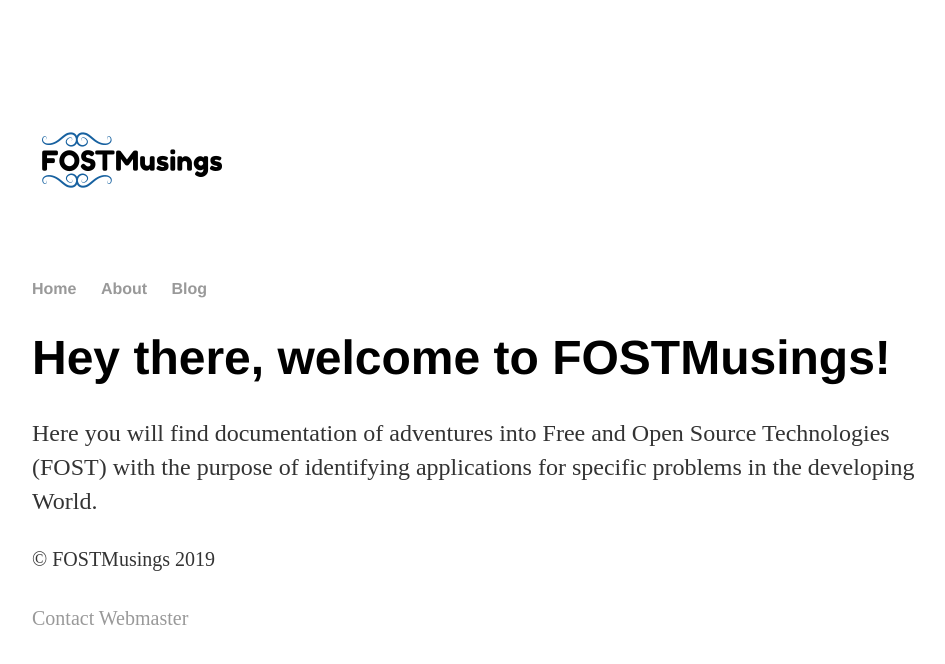
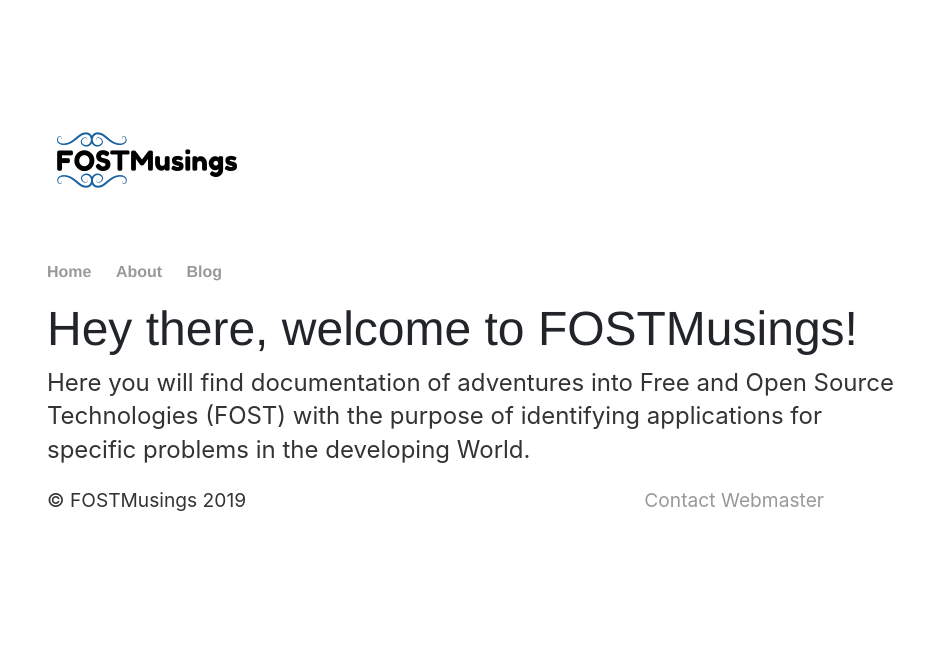
Before and after one commit to oferonmi/datafilik.github.io, a Jekyll site: the page built from index.html, in a window 1280 px wide. Shown: the top 664 px of the page, without its empty margins (160-1105 px from the left). Built offline with Jekyll 4.4.1, drawn with Linux system fonts in a browser that asks for light colours.

Commit message:
Update head.html

```diff
--- a/_includes/head.html
+++ b/_includes/head.html
@@ -14,7 +14,7 @@
 <title>{{ page.title }}</title>
 
 <!-- link to main stylesheet -->
-<!--<link  rel="stylesheet" type="text/css" href="/css/bootstrap.css">-->
+<link rel="stylesheet" type="text/css" href="/css/bootstrap.css">
 <link rel="stylesheet" type="text/css" href="/css/main.css">
 
 <!--lscript for google analytics-->
```
